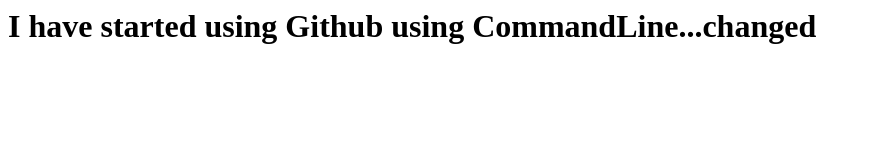
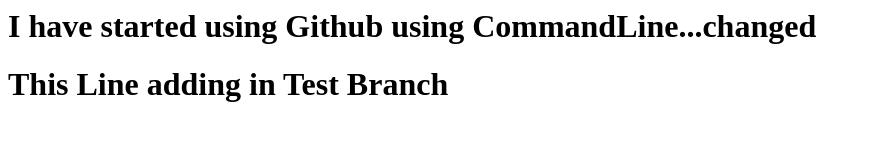
Before and after one commit to yoursharsha/webtest, a plain HTML site: page index.html in a window 1280 px wide. Shown: the whole page, without its empty margins (0-871 px from the left). Drawn offline with Linux system fonts and the light colour scheme.

Commit message:
added a line test branch

```diff
--- a/index.html
+++ b/index.html
@@ -1 +1,2 @@
 <h1>I have started using Github using CommandLine...changed</h1>
+<h1>This Line adding in Test Branch</h1>
```
